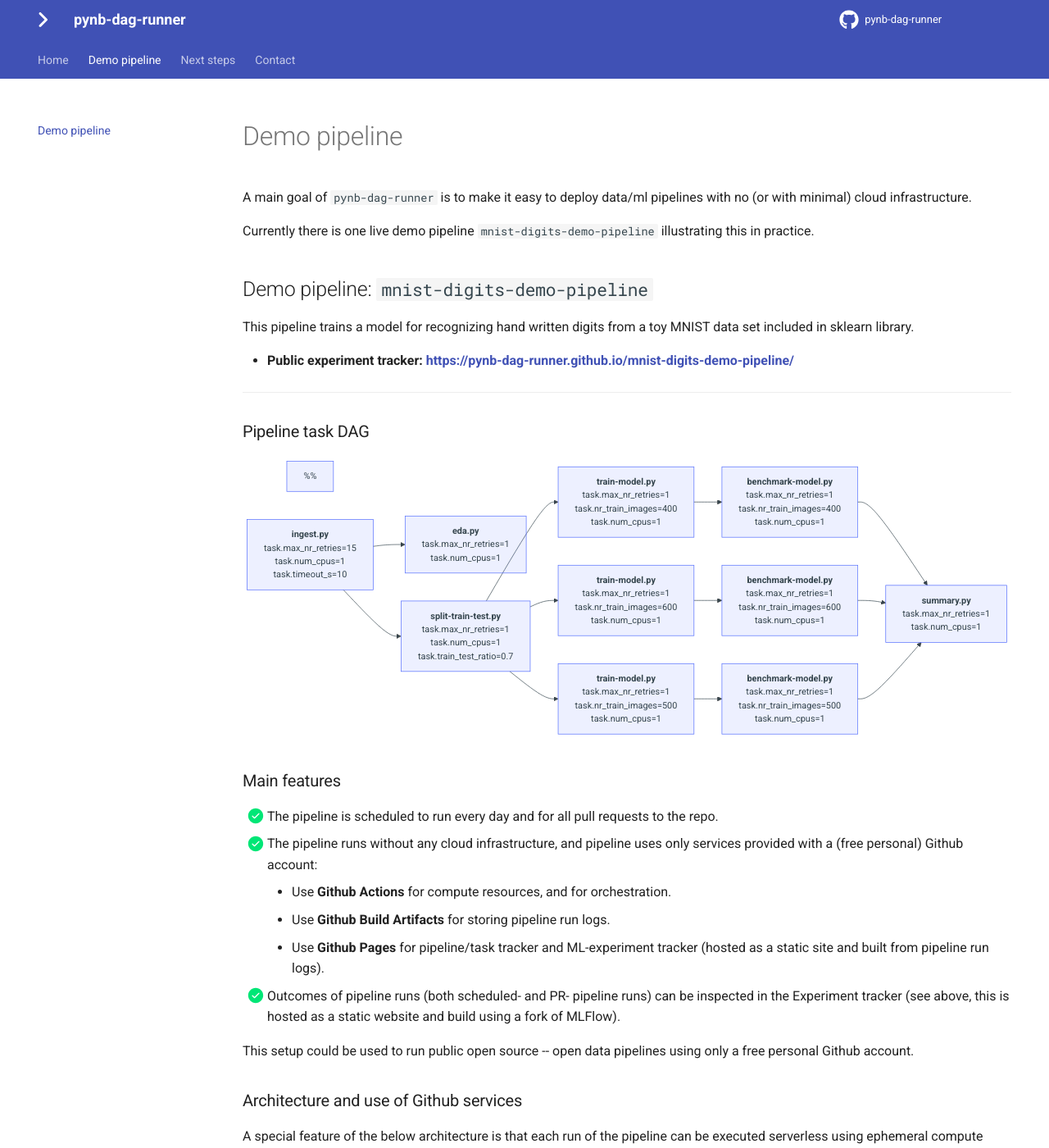
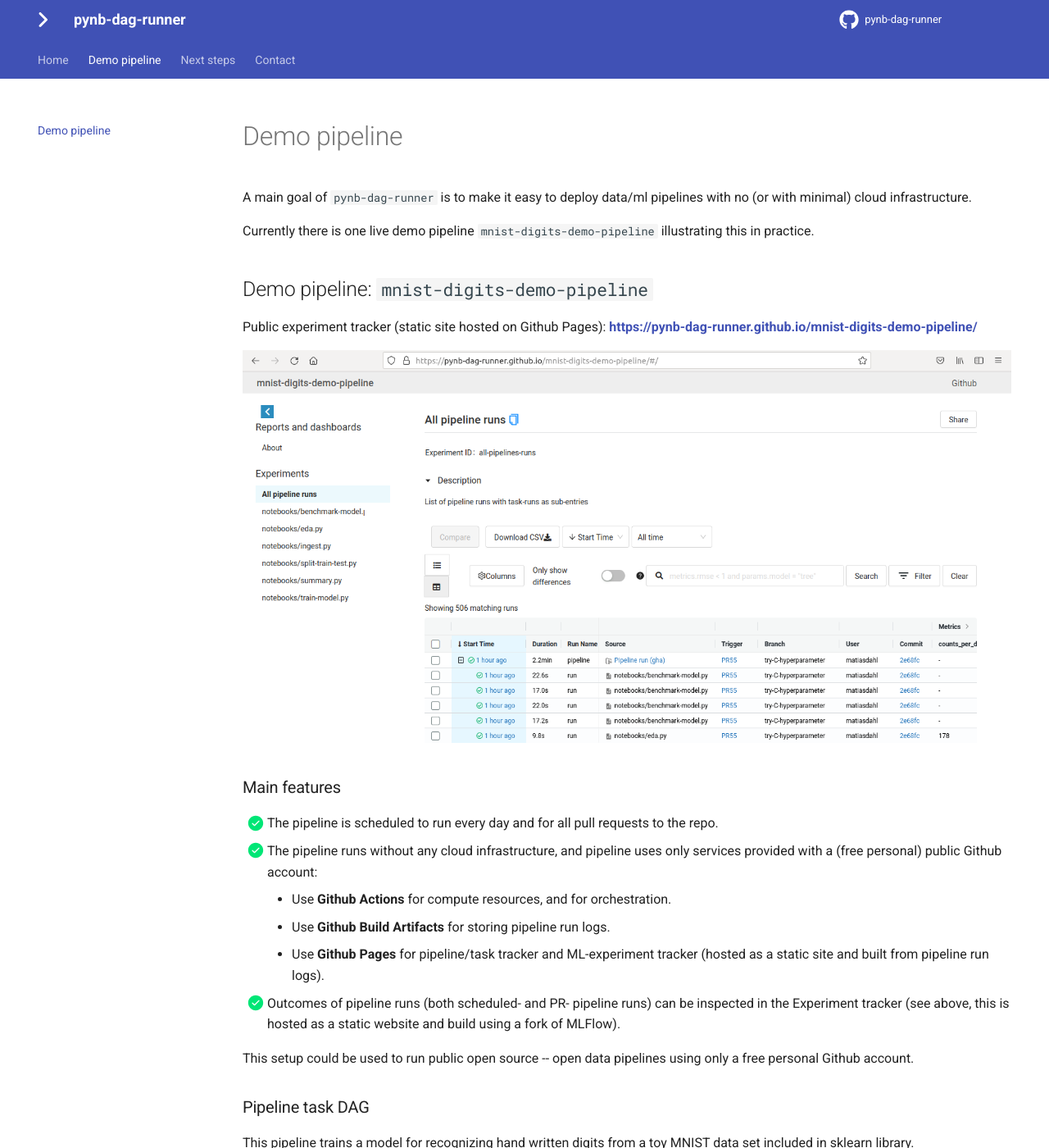
Before and after one commit to composable-logs/composable-logs, an MkDocs documentation site: the page built from docs/docs/live-demos/mnist-digits-demo-pipeline.md, in a window 1280 px wide and 1400 px high. Shown: the whole window at 82% size. Built offline with MkDocs 1.6.1 and Material for MkDocs 9.7.7, drawn with Linux system fonts in a browser that asks for light colours; comment, search, counter and statistics services are not loaded; some of the changed lines change nothing that is shown; some of the changed text lies outside the part shown.

Commit message:
add screenshot; revise paragraph ordering in demo section

````diff
--- a/docs/docs/live-demos/mnist-digits-demo-pipeline.md
+++ b/docs/docs/live-demos/mnist-digits-demo-pipeline.md
@@ -10,13 +10,26 @@ Currently there is one live demo pipeline `mnist-digits-demo-pipeline` illustrat
 
 ## Demo pipeline: `mnist-digits-demo-pipeline`
 
+Public experiment tracker (static site hosted on Github Pages): **[https://pynb-dag-runner.github.io/mnist-digits-demo-pipeline/](https://pynb-dag-runner.github.io/mnist-digits-demo-pipeline/)**
+
+![screenshot-task-list.png](screenshot-task-list.png)
+
+### Main features
+
+- [x] The pipeline is scheduled to run every day and for all pull requests to the repo.
+- [x] The pipeline runs without any cloud infrastructure, and pipeline uses only services provided with a (free personal) public Github account:
+       - Use **Github Actions** for compute resources, and for orchestration.
+       - Use **Github Build Artifacts** for storing pipeline run logs.
+       - Use **Github Pages** for pipeline/task tracker and ML-experiment tracker
+         (hosted as a static site and built from pipeline run logs).
+- [x] Outcomes of pipeline runs (both scheduled- and PR- pipeline runs) can be inspected in the Experiment tracker (see above, this is hosted as a static website and build using a fork of MLFlow).
+
+This setup could be used to run public open source -- open data pipelines using only a free personal Github account.
+### Pipeline task DAG
+
 This pipeline trains a model for recognizing hand written digits from a toy MNIST data set included in sklearn library.
 
-- **Public experiment tracker: [https://pynb-dag-runner.github.io/mnist-digits-demo-pipeline/](https://pynb-dag-runner.github.io/mnist-digits-demo-pipeline/)**
-
----
-
-### Pipeline task DAG
+As shown below, the pipeline explores how performance depends on the size of the training set.
 
 ``` mermaid
 
@@ -49,21 +62,6 @@ graph LR
     TASK_SPAN_ID_0x276bb1087b500b48 --> TASK_SPAN_ID_0x18b163a530a74e8b
     TASK_SPAN_ID_0xefbc89de2baee79f --> TASK_SPAN_ID_0x35f37ef6c7ccaf05
 ```
-
-
-### Main features
-
-- [x] The pipeline is scheduled to run every day and for all pull requests to the repo.
-- [x] The pipeline runs without any cloud infrastructure, and
-      pipeline uses only services provided with a (free personal)
-      Github account:
-       - Use **Github Actions** for compute resources, and for orchestration.
-       - Use **Github Build Artifacts** for storing pipeline run logs.
-       - Use **Github Pages** for pipeline/task tracker and ML-experiment tracker
-         (hosted as a static site and built from pipeline run logs).
-- [x] Outcomes of pipeline runs (both scheduled- and PR- pipeline runs) can be inspected in the Experiment tracker (see above, this is hosted as a static website and build using a fork of MLFlow).
-
-This setup could be used to run public open source -- open data pipelines using only a free personal Github account.
 
 ### Architecture and use of Github services
 
````
Also changed, not shown: docs/docs/live-demos/screenshot-task-list.png (added).
